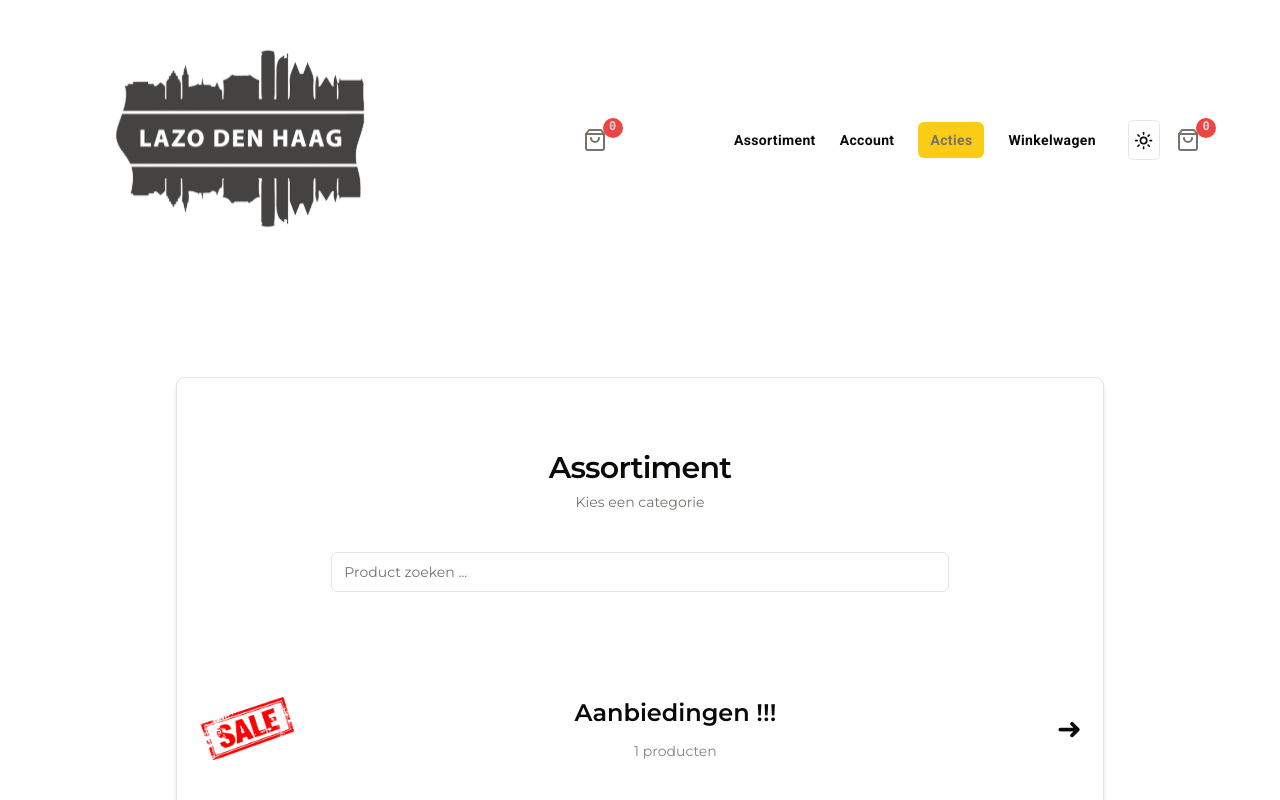
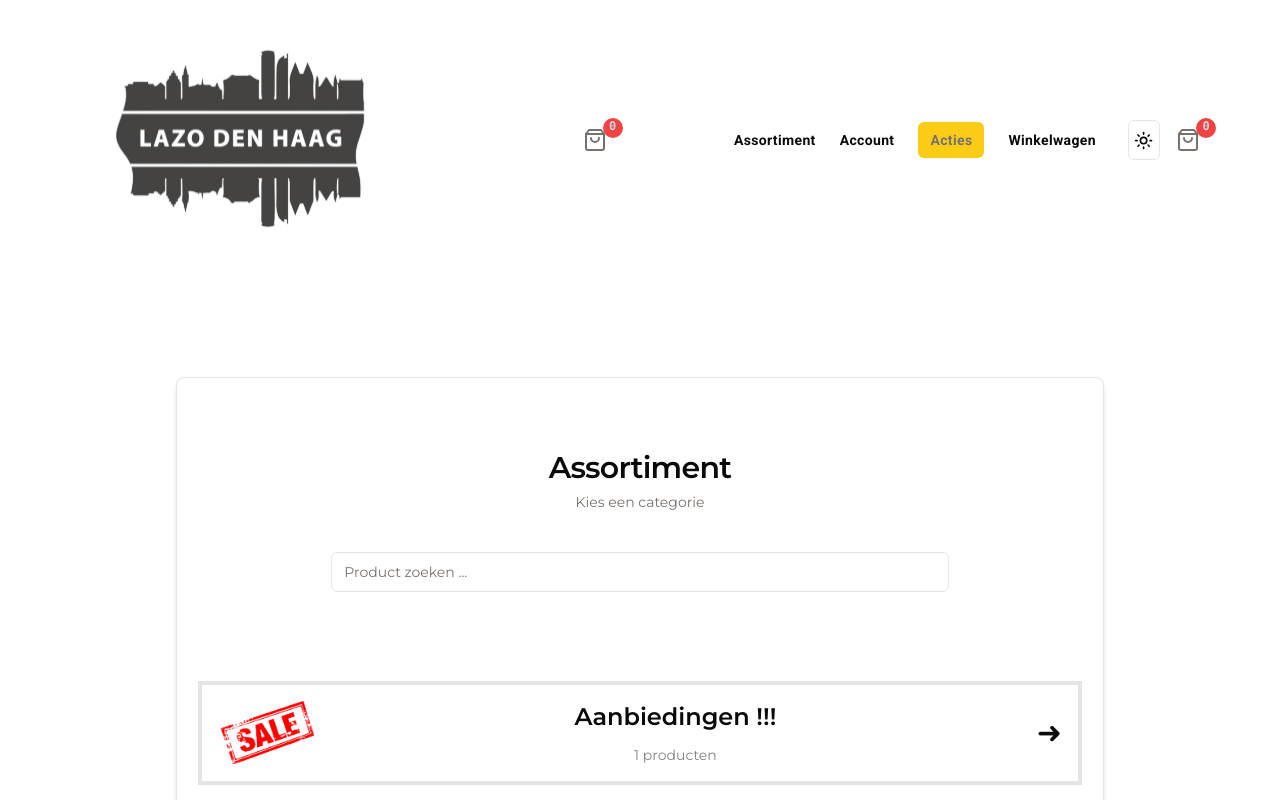
Before and after one commit to r-bytes/lazy-dh, a Next.js app: page /assortiment in a window 1280 px wide. Shown: the top 800 px of the page. Built offline with nearby package versions, Linux system fonts and the light colour scheme.

Commit message:
styling fixes

```diff
--- a/src/components/ui/account/card.tsx
+++ b/src/components/ui/account/card.tsx
@@ -64,11 +64,11 @@ export function AccountCard({ className, ...props }: CardProps) {
               className="group w-full rounded-lg border border-transparent px-5 py-4 transition-colors hover:border-gray-300 hover:bg-gray-100 hover:dark:border-neutral-700 hover:dark:bg-neutral-800/30"
               rel="noopener noreferrer"
             >
-              <div className="flex items-center">
+              <div className="flex items-center p-4">
                 <div className="hidden h-24 w-24 object-contain sm:block">
                   {createElement(iconMap[item.image], { className: "h-24 w-16 object-contain" })}
                 </div>
-                <div className="mx-12 flex flex-1 flex-col text-left sm:text-center">
+                <div className="flex flex-1 flex-col text-left sm:text-center">
                   <h2 className="text-md mb-3 font-semibold sm:text-lg md:text-2xl">{item.title}</h2>
                   <p className="m-0 text-sm opacity-50">{item.description} producten </p>
                 </div>
--- a/src/components/ui/assortment/card.tsx
+++ b/src/components/ui/assortment/card.tsx
@@ -50,7 +50,7 @@ export function AssortmentCard({ className, ...props }: CardProps) {
         </CardHeader>
         {/* Search bar */}
         <InputForm />
-        <CardContent className="mt-12 p-0 flex flex-col justify-center">
+        <CardContent className="mt-12 flex flex-col justify-center p-0">
           {ASSORTMENT.map((item, index) => (
             <div key={index} className="flex text-center lg:text-left">
               <a
@@ -59,15 +59,13 @@ export function AssortmentCard({ className, ...props }: CardProps) {
                 // target="_blank"
                 rel="noopener noreferrer"
               >
-                <div className="flex items-center justify-start">
-                  <div>
-                    <Image className="hidden h-24 w-24 object-contain sm:block" src={`/${item.image}`} alt="" width={100} height={100} />
-                  </div>
-                  <div className="mx-12 flex flex-1 flex-col text-left sm:text-center">
-                    <h2 className="mb-3 text-md sm:text-lg md:text-2xl font-semibold">{item.title}</h2>
+                <div className="flex items-center justify-center border-4 px-4">
+                  <Image className="hidden h-24 w-24 object-contain sm:block" src={`/${item.image}`} alt="" width={100} height={100} />
+                  <div className="sm:mx-12 flex flex-1 flex-col text-left sm:text-center">
+                    <h2 className="text-md mb-3 font-semibold sm:text-lg md:text-2xl">{item.title}</h2>
                     <p className="m-0 text-sm opacity-50">{item.productCount} producten </p>
                   </div>
-                  <span className="inline-block text-lg sm:text-3xl transition-transform group-hover:translate-x-1 motion-reduce:transform-none">
+                  <span className="inline-block text-lg transition-transform group-hover:translate-x-1 motion-reduce:transform-none sm:text-3xl">
                     &#x279C;
                   </span>
                 </div>
```
